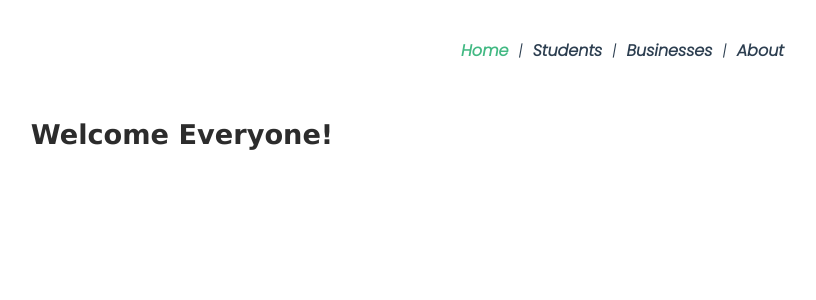
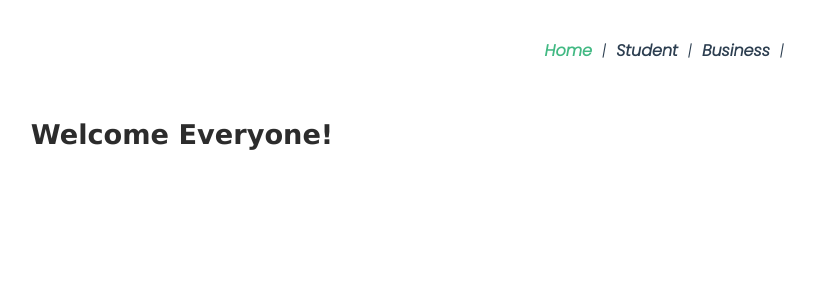
Before and after one commit to ARPspoofing/BT3103-Project, a Vue app: page / in a window 1280 px wide. Shown: the top 300 px of the page, without its empty margins (458-1274 px from the left). Built offline with nearby package versions, Linux system fonts and the light colour scheme.

Commit message:
changed route name

```diff
--- a/src/App.vue
+++ b/src/App.vue
@@ -2,15 +2,10 @@
   <div class="home">
       <div id="nav">
         <router-link to='/'>Home</router-link> |
-       <router-link to='/student'>Students</router-link> |
-        <router-link to='/business'>Businesses</router-link> |
-        <router-link to='/about'>About</router-link>
-
-
-
-
+       <router-link :to="{name:'StudentHome'}">Student</router-link> |
+        <router-link :to="{name:'BusinessHome'}">Business</router-link> |
       </div>
-      <router-view/>
+      <router-view v-if="pageRoute"/>
   </div>
 
 </template>
@@ -21,8 +16,15 @@ import Home from './views/Home.vue'
   export default {
     components: {
       Home,
+    },
 
-    }
+
+
+    data() {
+      return {
+        pageRoute: true,
+      }
+    },
   }
 </script>
 
```
